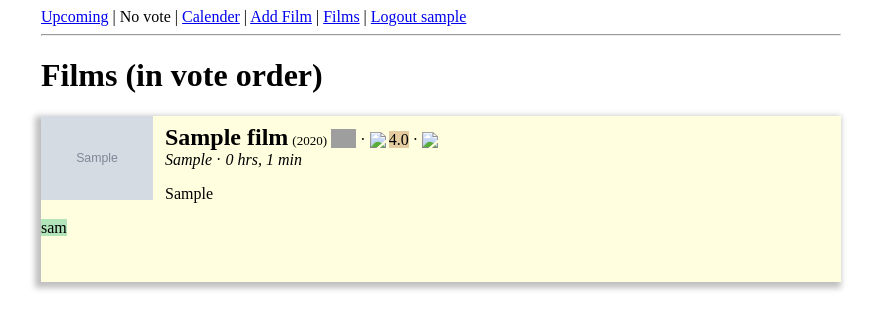
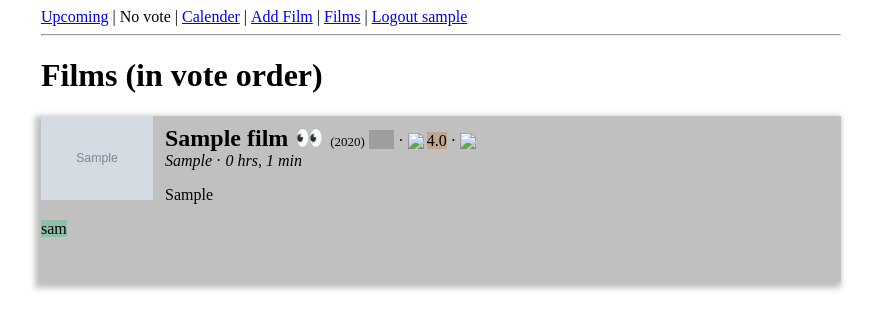
Before and after one commit to Fustra/vote4film, a Django app: page /votes/ in a window 1280 px wide. Shown: the top 330 px of the page, without its empty margins (199-1074 px from the left). Run offline with Django 3.2, Linux system fonts and the light colour scheme; a user stored in the database is signed in; tables that the repository leaves empty hold one stand-in row (values such as "Sample post"); grey boxes marked "Sample" are stand-in pictures; parts of the project's set-up code (start-up, migrations or seed data) failed here and were passed over; grey boxes are pictures that could not be loaded.

Commit message:
Tweak web layout and colours

```diff
--- a/src/votes/templates/votes/includes/film_card.html
+++ b/src/votes/templates/votes/includes/film_card.html
@@ -19,7 +19,7 @@ Takes in:
     background-color: lightcoral;
   }
   .films-card--watched {
-    background-color: lightyellow;
+    background-color: silver;
   }
   .films-img {
     max-width: 7em;
@@ -101,7 +101,10 @@ Takes in:
     <img class="films-img" src="{{ film.poster_url }}" />
   </a>
   <section class="films-content">
-    <h2 class="films-title">{{ film.title }}</h2>
+    <h2 class="films-title">
+      {{ film.title }}
+      {% if film.is_watched %}👀{% endif %}
+    </h2>
 
     <section class="films-tags">
       <div class="films-tag films-tag__year">
--- a/src/web/templates/web/base.html
+++ b/src/web/templates/web/base.html
@@ -7,6 +7,9 @@
   nav {
     max-width: 50em;
     margin: 0 auto;
+  }
+  nav a {
+    display: inline-block;
   }
   aside {
     max-width: 50em;
@@ -32,7 +35,7 @@
   {% endif %}
   | <a href="{% url 'films:film-create' %}">Add Film</a>
   | <a href="{% url 'votes:vote-aggregate' %}">Films</a>
-  | <a href="{% url 'admin:logout' %}" style="display: inline-block">Logout {{ request.user.username }}</a>
+  | <a href="{% url 'admin:logout' %}">Logout {{ request.user.username }}</a>
   <hr>
 </nav>
 
```
